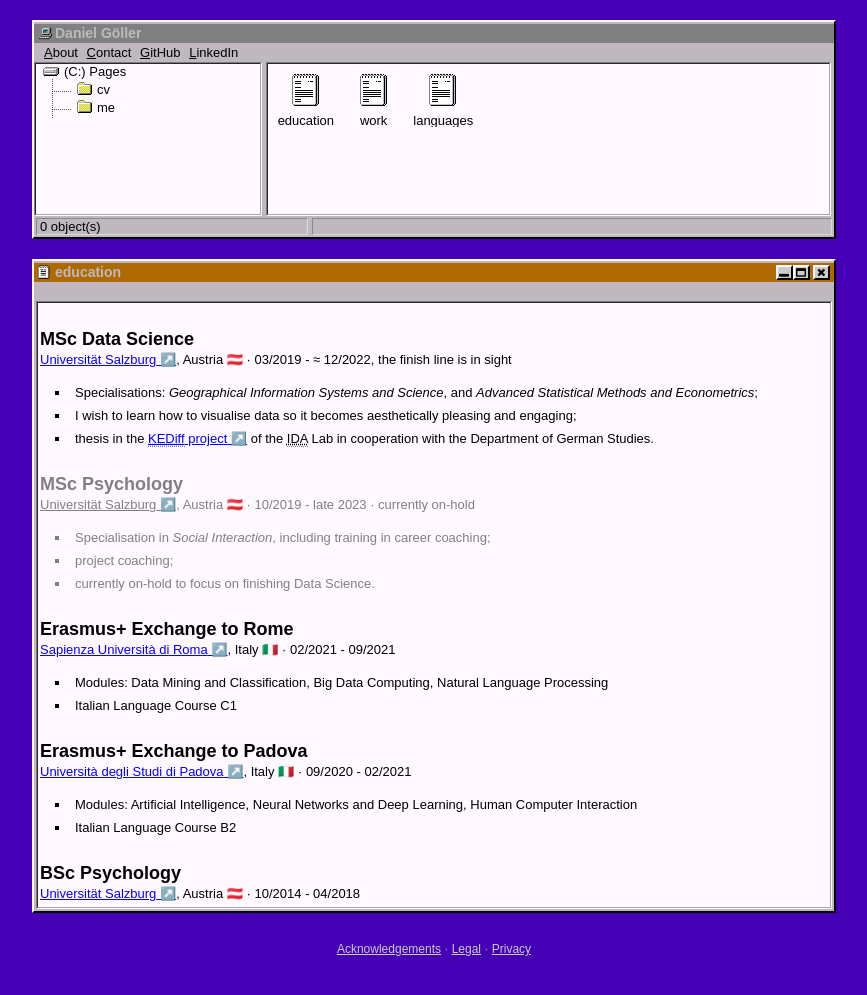
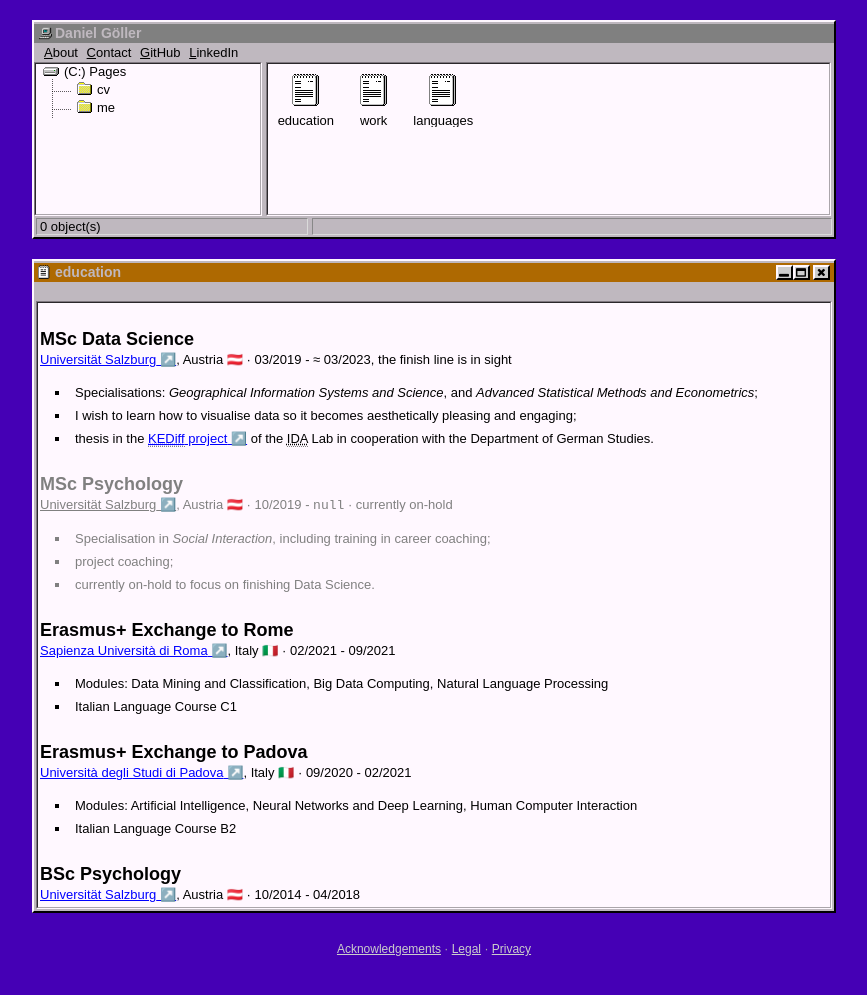
Before and after one commit to LelViLamp/LelViLamp.github.io, a Jekyll site: the page built from cv/education.html, in a window 1280 px wide. Shown: the top 995 px of the page, without its empty margins (206-1073 px from the left). Built offline with Jekyll 4.4.1, drawn with Linux system fonts in a browser that asks for light colours.

Commit message:
date corrections in cv

```diff
--- a/cv/education.html
+++ b/cv/education.html
@@ -9,7 +9,7 @@ author: LelViLamp
     <div>
         <h2>MSc Data Science</h2>
         <span class="company"><a href="https://datascience.sbg.ac.at/" target="_blank">Universität Salzburg</a>, Austria 🇦🇹</span> &middot;
-        <span class="time_range">03/2019 - &approx;&nbsp;12/2022, the finish line is in sight</span>
+        <span class="time_range">03/2019 - &approx;&nbsp;03/2023, the finish line is in sight</span>
         <p>
             <ul>
                 <li>Specialisations: <em>Geographical Information Systems and Science</em>, and <em>Advanced Statistical Methods and Econometrics</em>;</li>
@@ -22,7 +22,7 @@ author: LelViLamp
     <div class="unhighlight">
         <h2>MSc Psychology</h2>
         <span class="company"><a href="https://plus.ac.at/psychologie" target="_blank">Universität Salzburg</a>, Austria 🇦🇹</span> &middot;
-        <span class="time_range">10/2019 - late 2023 &middot; currently on-hold</span>
+        <span class="time_range">10/2019 - <span style="font-family: 'Courier New', Courier, monospace;">null</span> &middot; currently on-hold</span>
         <p>
             <ul>
                 <li>Specialisation in <em>Social Interaction</em>, including training in career coaching;</li>
--- a/cv/work.html
+++ b/cv/work.html
@@ -9,7 +9,7 @@ author: LelViLamp
     <div>
         <h2>Research Assistant</h2>
         <span class="company"><a href="https://www.plus.ac.at/aihi/der-fachbereich/ida-lab/?lang=en" target="_blank"><abbr title="Intelligent Data Analysis">IDA</abbr> Lab Salzburg</a></span> &middot;
-        <span class="time_range">04/2022 - &approx;&nbsp;12/2022</span>
+        <span class="time_range">04/2022 - &approx;&nbsp;03/2023</span>
         <p>
             <ul>
                 <li>Thesis in a digital humanities (DH) project in cooperation with the Department of German Studies</li>
```
